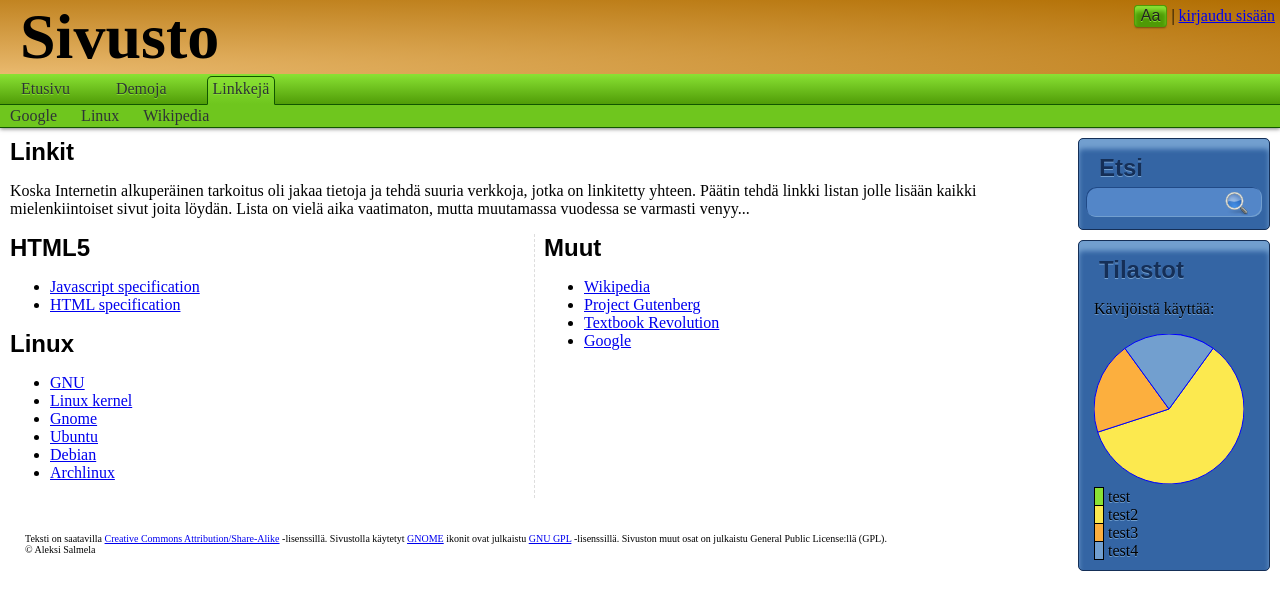
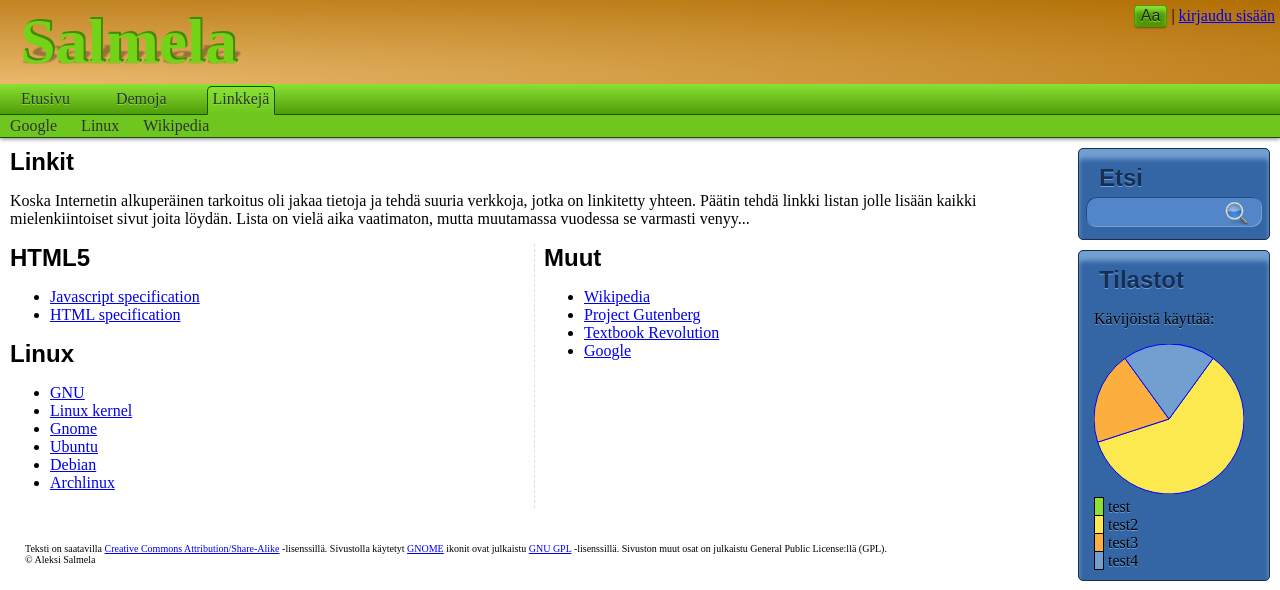
Before and after one commit to Salmela/old-pages, a PHP site: page /links in a window 1280 px wide. Shown: the top 590 px of the page. Run offline with PHP 8.4, Linux system fonts and the light colour scheme; some libraries are stand-ins or nearby versions; some web fonts are replaced.

Commit message:
Change the site header text and make it a link

```diff
--- a/index.php
+++ b/index.php
@@ -7,11 +7,7 @@ if ($uri[0] != '/') {
 	die("Expected the request_uri to start with slash");
 }
 
-if ($uri == '/') {
-	$name = "main";
-} else {
-	$name = substr($uri, 1);
-}
+$name = substr($uri, 1);
 
 $content = Page::getPage($name)->getContent();
 require_once("views/main.php");
--- a/style.css
+++ b/style.css
@@ -57,13 +57,16 @@ h3 a:visited {
 	border-radius: 3px;
 	-moz-box-shadow:    0 6px 5px -1px #8AE234 inset, 0 2px 2px -1px rgba(0, 0, 0, 0.4);
 	-webkit-box-shadow: 0 6px 5px -1px #8AE234 inset, 0 2px 2px -1px rgba(0, 0, 0, 0.4);
+	-ms-box-shadow:     0 6px 5px -1px #8AE234 inset, 0 2px 2px -1px rgba(0, 0, 0, 0.4);
+	-o-box-shadow:      0 6px 5px -1px #8AE234 inset, 0 2px 2px -1px rgba(0, 0, 0, 0.4);
 	box-shadow:         0 6px 5px -1px #8AE234 inset, 0 2px 2px -1px rgba(0, 0, 0, 0.4);
 	-moz-text-shadow:    0 1px #8AE234;
 	-webkit-text-shadow: 0 1px #8AE234;
+	-ms-text-shadow:     0 1px #8AE234;
+	-o-text-shadow:      0 1px #8AE234;
 	text-shadow:         0 1px #8AE234;
 }
 #header > h1 {
-	padding-left: 20px;
 	background: #FCE94F -webkit-radial-gradient(left bottom , #E9B96E, #B16E02);
 	background: #FCE94F -moz-radial-gradient(left bottom , #E9B96E, #B16E02);
 	background: #FCE94F -ms-radial-gradient(left bottom , #E9B96E, #B16E02);
@@ -71,26 +74,34 @@ h3 a:visited {
 	background: #FCE94F radial-gradient(left bottom , #E9B96E, #B16E02);
 	font-family: "Gentium Basic";
 	font-size:   4em;
+	padding: 5px 20px;
 }
 #header > h1 a {
 	position: relative;
 	z-index:  1;
-	color:    #4E9A06;
-	-webkit-text-shadow: 0 -1px #60B60E, 0 -2px #73D216;
-	-moz-text-shadow:    0 -1px #60B60E, 0 -2px #73D216;
-	text-shadow:         0 -1px #60B60E, 0 -2px #73D216;
+	color: #74d316;
+	-webkit-text-shadow: 1px -1px 0 #458905, 2px -2px 0 #458905;
+	-moz-text-shadow:    1px -1px 0 #458905, 2px -2px 0 #458905;
+	-ms-text-shadow:     1px -1px 0 #458905, 2px -2px 0 #458905;
+	-o-text-shadow:      1px -1px 0 #458905, 2px -2px 0 #458905;
+	text-shadow:         1px -1px 0 #458905, 2px -2px 0 #458905;
+	text-decoration: none;
+	cursor: default;
+}
+#header > h1 a:hover {
+	color: #8de932;
 }
 #header > h1 div {
 	display: inline;
 }
 #header > h1 a:before {
-	content:  "Sivusto";
+	content:  "Salmela";
 	position: absolute;
 	color:    transparent;
 	z-index:  -1;
-	-moz-text-shadow: 0 0 8px #000000;
-	-webkit-text-shadow: 0 0 8px #000000;
-	text-shadow: 0 0 8px #000000;
+	-moz-text-shadow: 0 0 2px rgba(0,0,0,.3);
+	-webkit-text-shadow: 0 0 2px rgba(0,0,0,.3);
+	text-shadow: 0 0 2px rgba(0,0,0,.3);
 	-moz-transform:    translate(0.1em, 0.2em) scale(1, 0.4) skewX(-20deg);
 	-webkit-transform: translate(0.1em, 0.2em) scale(1, 0.4) skewX(-20deg);
 	transform:         translate(0.1em, 0.2em) scale(1, 0.4) skewX(-20deg);
@@ -117,6 +128,9 @@ h3 a:visited {
 	filter: progid:DXImageTransform.Microsoft.gradient(startColorstr="#8ae234", endColorstr="#4e9a06");
 	background: linear-gradient(top, #8ae234, #4e9a06);
 	border-bottom: 1px solid #1f3e02;
+}
+#menus a {
+	cursor: default;
 }
 #menus a:focus,
 #menus a:active {
@@ -145,18 +159,18 @@ h3 a:visited {
 	text-decoration: none;
 	color:           #2e3436;
 	display:         block;
+	text-shadow:     0 1px 0 #8ae234;
 	margin:          0 10px;
-	text-shadow:     0 1px 0 #8ae234;
 }
 /* sublist of main-menu list shows, when mouse is over list */
-#menus ol > li:hover > ul {
+#menus ol > li > a:hover ~ ul {
 	display:         block;
 }
 #menus ol > li.active > ul {
-	display:         none;
+	display:         none !important;
 }
 /* cell of main-menu list, when mouse over */
-#menus ol > li:hover > a,
+#menus ol > li > a:hover,
 #menus ol > li > a:focus,
 #menus ol > li.active > a {
 	background:      #59a90f;
@@ -179,7 +193,7 @@ h3 a:visited {
 	background:      -webkit-linear-gradient(top, #8AE234, #6FC61E);
 	background:      linear-gradient(top, #8AE234, #6FC61E);
 }
-#menus ol > li.menu:hover > a,
+#menus ol > li.menu > a:hover,
 #menus ol > li.menu.active > a {
 	border-bottom:   1px solid #4E9A06;
 	padding:         3px 5px 5px;
--- a/templates/main.php
+++ b/templates/main.php
@@ -12,7 +12,7 @@
   <div id="wrap">
     <header id="header">
       <div id="headerright" class="js"><button id="font-resize-button">Aa</button> | <a href="javascript: void(0);" id="login-link">kirjaudu sisään</a></div>
-      <h1><span>Sivusto</span></h1>
+      <h1><span><a href="/">Salmela</a></span></h1>
       <div id="nav_placeholder"></div>
       <nav>
         <div id="menus">
```
